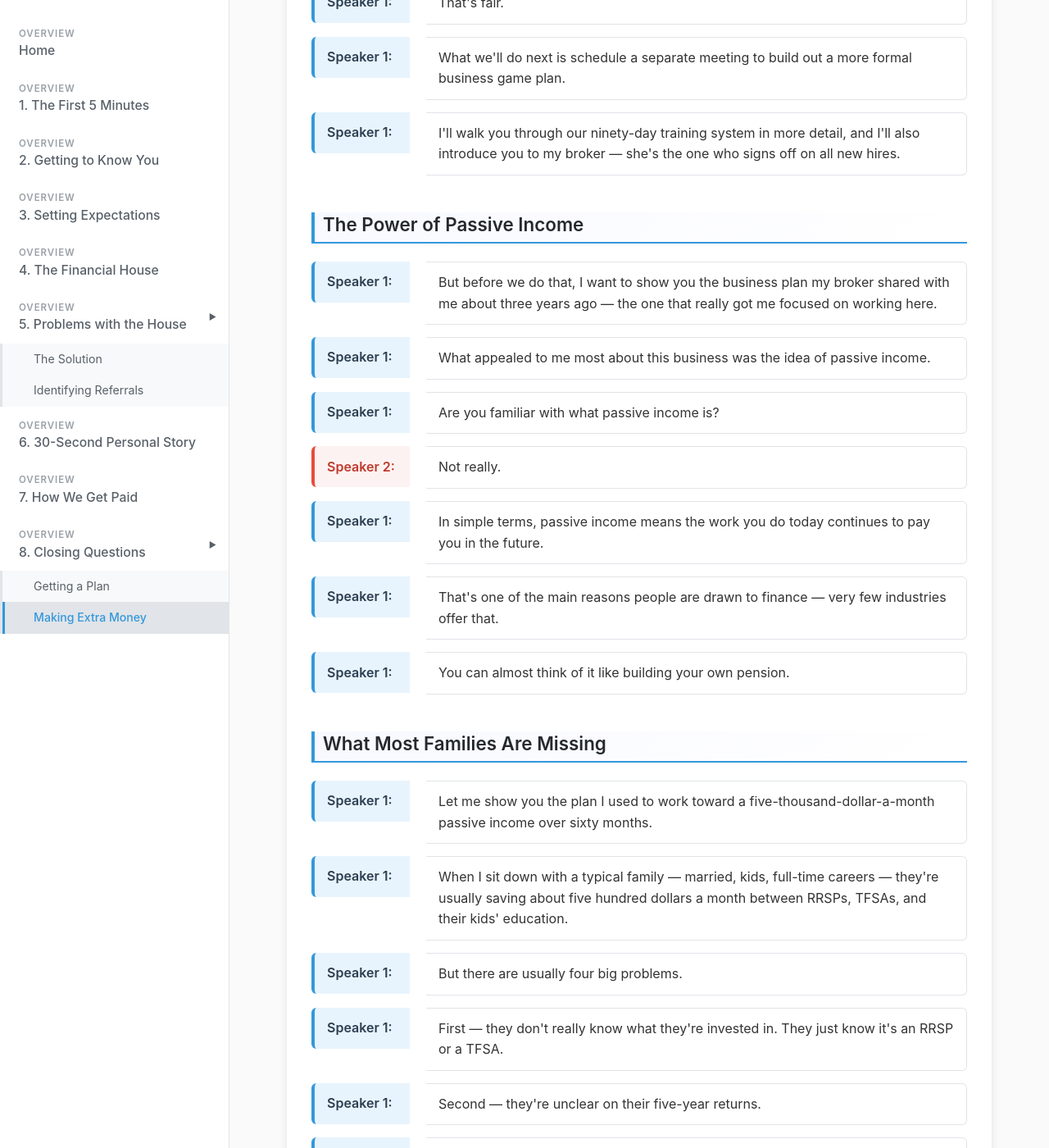
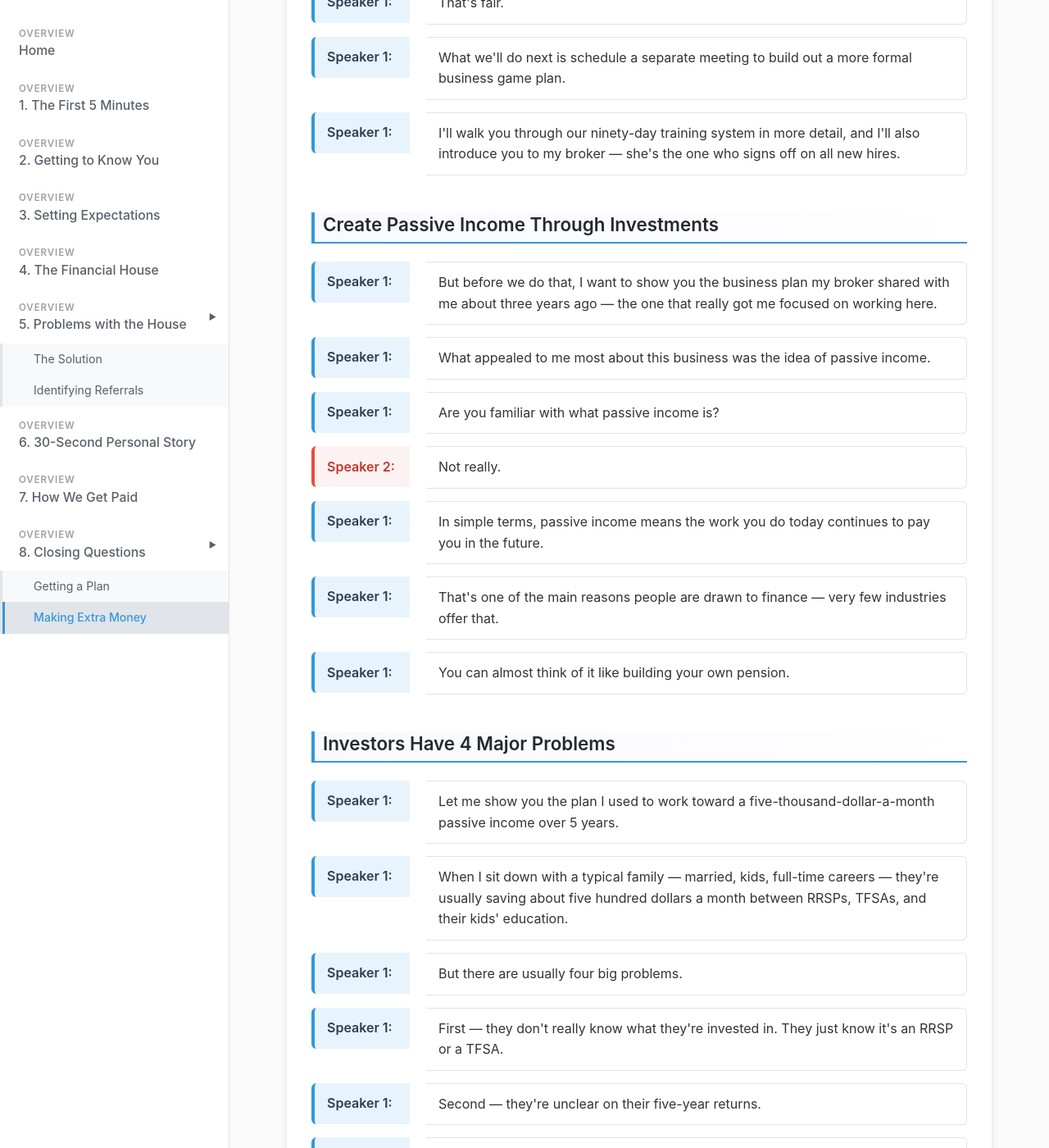
Before and after one commit to advisorpages/acadia, a Jekyll site: the page built from _pages/08b-making-extra-money.md, in a window 1280 px wide and 1400 px high, scrolled down 1005 px. Shown: the whole window at 82% size. Built offline with Jekyll 4.4.1, drawn with Linux system fonts in a browser that asks for light colours; some of the changed text lies outside the part shown.

Commit message:
fixed pages

```diff
--- a/_layouts/chunk.html
+++ b/_layouts/chunk.html
@@ -12,14 +12,13 @@
         <aside class="sidebar">
             <nav class="sidebar-nav">
                 <ul>
-                    {% assign step_counter = 0 %}
                     {% for item in site.navigation %}
                     {% assign is_home = item.url == '/' %}
                     {% if is_home %}
                     {% assign nav_step_label = 'Overview' %}
                     {% else %}
-                    {% assign step_counter = step_counter | plus: 1 %}
-                    {% assign nav_step_label = 'Step ' | append: step_counter %}
+                    {% assign step_number = forloop.index0 %}
+                    {% assign nav_step_label = 'Step ' | append: step_number %}
                     {% endif %}
                     <li{% if item.subnav %} class="has-submenu"{% endif %}>
                         <a href="{{ item.url | relative_url }}"{% if page.url == item.url %} class="active"{% endif %}>
--- a/_layouts/default.html
+++ b/_layouts/default.html
@@ -12,14 +12,13 @@
         <aside class="sidebar">
             <nav class="sidebar-nav">
                 <ul>
-                    {% assign step_counter = 0 %}
                     {% for item in site.navigation %}
                     {% assign is_home = item.url == '/' %}
                     {% if is_home %}
                     {% assign nav_step_label = 'Overview' %}
                     {% else %}
-                    {% assign step_counter = step_counter | plus: 1 %}
-                    {% assign nav_step_label = 'Step ' | append: step_counter %}
+                    {% assign step_number = forloop.index0 %}
+                    {% assign nav_step_label = 'Step ' | append: step_number %}
                     {% endif %}
                     <li{% if item.subnav %} class="has-submenu"{% endif %}>
                         <a href="{{ item.url | relative_url }}"{% if page.url == item.url %} class="active"{% endif %}>
--- a/_pages/08b-making-extra-money.md
+++ b/_pages/08b-making-extra-money.md
@@ -25,7 +25,7 @@
   <div class="dialogue-column">Yes.</div>
 </div>
 
-<h2 class="subheading">Understanding Your Income Goals</h2>
+<h2 class="subheading">Get Their Income Goal</h2>
 
 <div class="dialogue-row">
   <div class="speaker-column speaker-1">Speaker 1:</div>
@@ -52,7 +52,7 @@
   <div class="dialogue-column">I'll walk you through our ninety-day training system in more detail, and I'll also introduce you to my broker — she's the one who signs off on all new hires.</div>
 </div>
 
-<h2 class="subheading">The Power of Passive Income</h2>
+<h2 class="subheading">Create Passive Income Through Investments</h2>
 
 <div class="dialogue-row">
   <div class="speaker-column speaker-1">Speaker 1:</div>
@@ -89,11 +89,11 @@
   <div class="dialogue-column">You can almost think of it like building your own pension.</div>
 </div>
 
-<h2 class="subheading">What Most Families Are Missing</h2>
+<h2 class="subheading">Investors Have 4 Major Problems</h2>
 
 <div class="dialogue-row">
   <div class="speaker-column speaker-1">Speaker 1:</div>
-  <div class="dialogue-column">Let me show you the plan I used to work toward a five-thousand-dollar-a-month passive income over sixty months.</div>
+  <div class="dialogue-column">Let me show you the plan I used to work toward a five-thousand-dollar-a-month passive income over 5 years.</div>
 </div>
 
 <div class="dialogue-row">
@@ -126,7 +126,7 @@
   <div class="dialogue-column">And fourth — there's no written plan.</div>
 </div>
 
-<h2 class="subheading">The Passive Income Math</h2>
+<h2 class="subheading">Getting Paid through Investments</h2>
 
 <div class="dialogue-row">
   <div class="speaker-column speaker-1">Speaker 1:</div>
@@ -163,7 +163,7 @@
   <div class="dialogue-column">But here's the key — once people start monthly contributions, they usually don't stop. It becomes automatic.</div>
 </div>
 
-<h2 class="subheading">The Simple Goal That Changed Everything</h2>
+<h2 class="subheading">Game Plan: Help 2 Clients Per Week</h2>
 
 <div class="dialogue-row">
   <div class="speaker-column speaker-1">Speaker 1:</div>
@@ -185,7 +185,7 @@
   <div class="dialogue-column">And that's just from focusing on investments — an area where people desperately need guidance.</div>
 </div>
 
-<h2 class="subheading">The Five-Year Projection</h2>
+<h2 class="subheading">Continue It For Five Years</h2>
 
 <div class="dialogue-row">
   <div class="speaker-column speaker-1">Speaker 1:</div>
@@ -212,7 +212,7 @@
   <div class="dialogue-column">That's when this really clicked for me.</div>
 </div>
 
-<h2 class="subheading">Next Steps</h2>
+<h2 class="subheading">Schedule a more Detailed Game Plan</h2>
 
 <div class="dialogue-row">
   <div class="speaker-column speaker-1">Speaker 1:</div>
```
